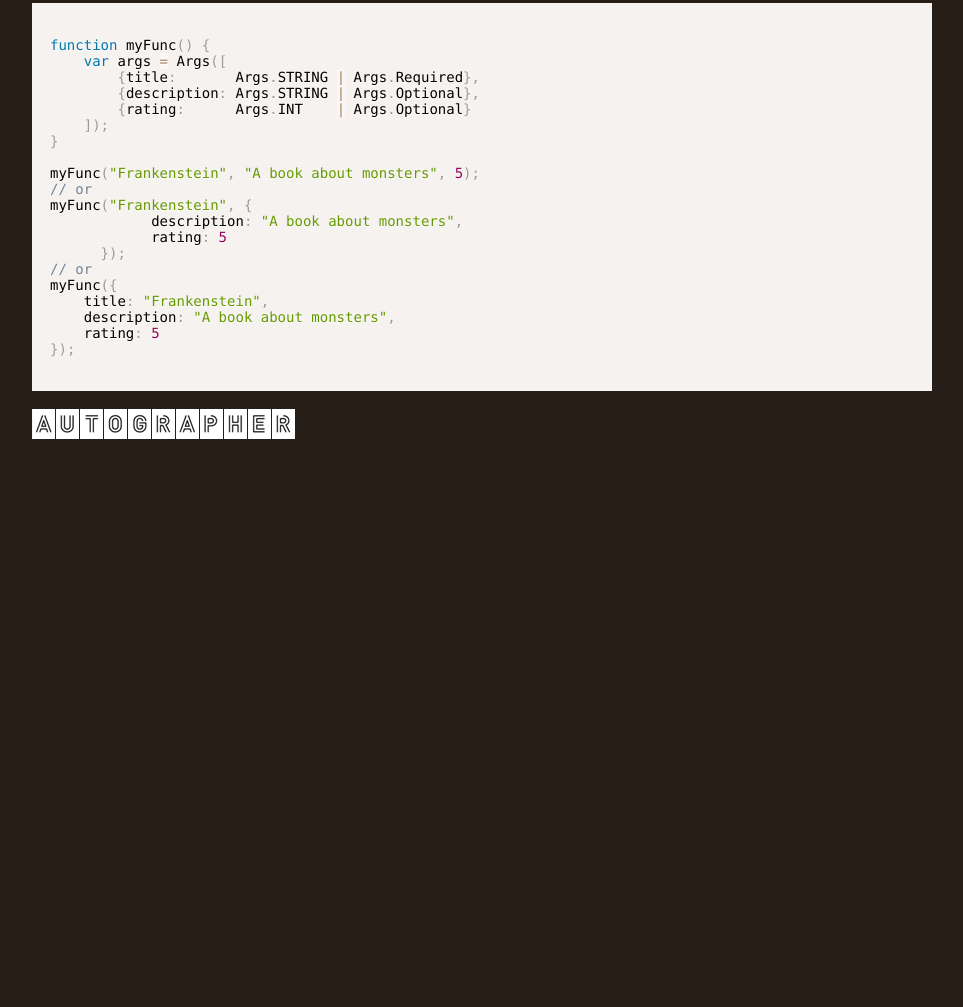
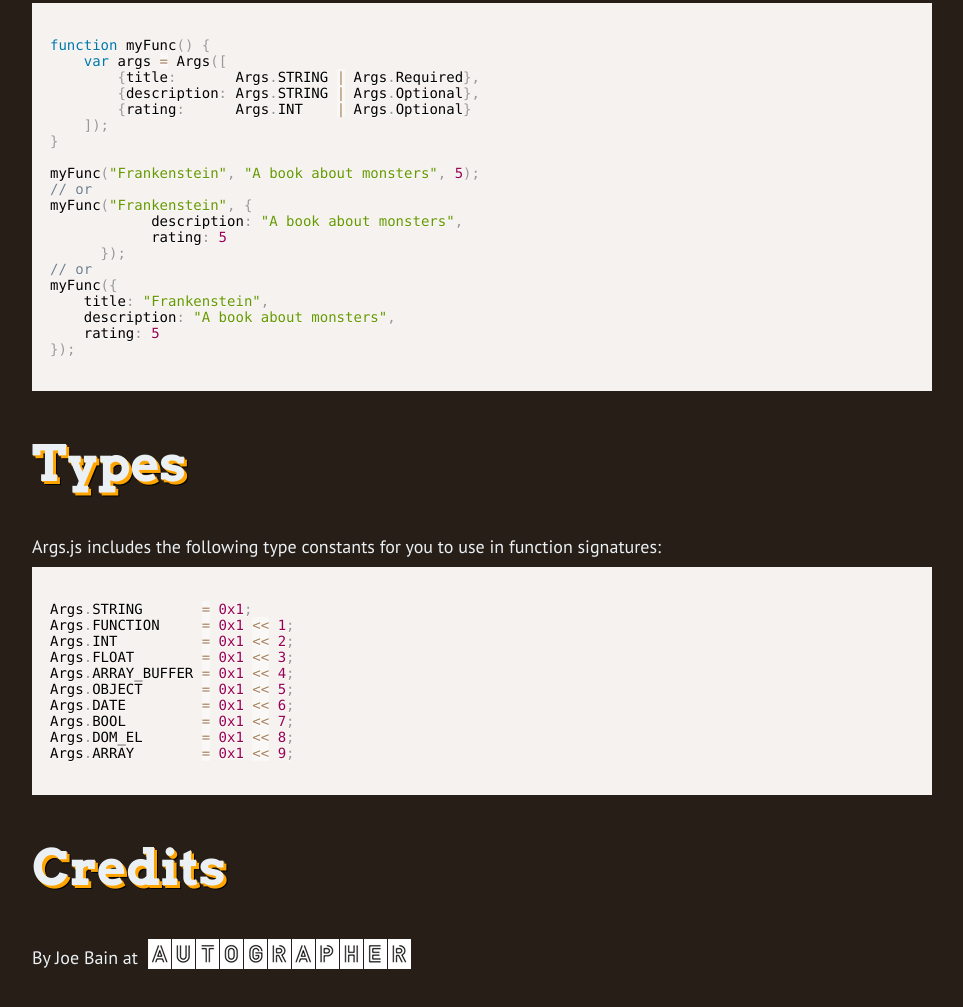
Before and after one commit to joebain/args.js, a plain HTML site: page index.html in a window 1280 px wide. Shown: the part 3072-4079 px from the top of the page, without its empty margins (158-1121 px from the left). Before the commit the page ends 3551 px from the top, so only its background shows below. Drawn offline with Linux system fonts and the light colour scheme.

Commit message:
added credits section and types

```diff
--- a/index.html
+++ b/index.html
@@ -143,8 +143,23 @@ myFunc({
 });
 		</code></pre>
 
-		<p>
-		<a href="http://autographer.com"><img class=logo src="logo.png" alt="Autographer"></a>
-		</p>
+		<h2>Types</h2>
+		Args.js includes the following type constants for you to use in function signatures:
+		<pre><code class="language-javascript">
+Args.STRING       = 0x1;
+Args.FUNCTION     = 0x1 << 1;
+Args.INT          = 0x1 << 2;
+Args.FLOAT        = 0x1 << 3;
+Args.ARRAY_BUFFER = 0x1 << 4;
+Args.OBJECT       = 0x1 << 5;
+Args.DATE         = 0x1 << 6;
+Args.BOOL         = 0x1 << 7;
+Args.DOM_EL       = 0x1 << 8;
+Args.ARRAY        = 0x1 << 9;
+		</code></pre>
+
+
+		<h2>Credits</h2>
+		By Joe Bain at <a href="http://autographer.com"><img class=logo src="logo.png" alt="Autographer"></a>
 	</div>
 </body>
--- a/style.css
+++ b/style.css
@@ -48,6 +48,7 @@ h3 {
 		3px 3px black;
 }
 .logo {
+	margin:0px 5px;
 	vertical-align:text-bottom;
 }
 .button {
```
